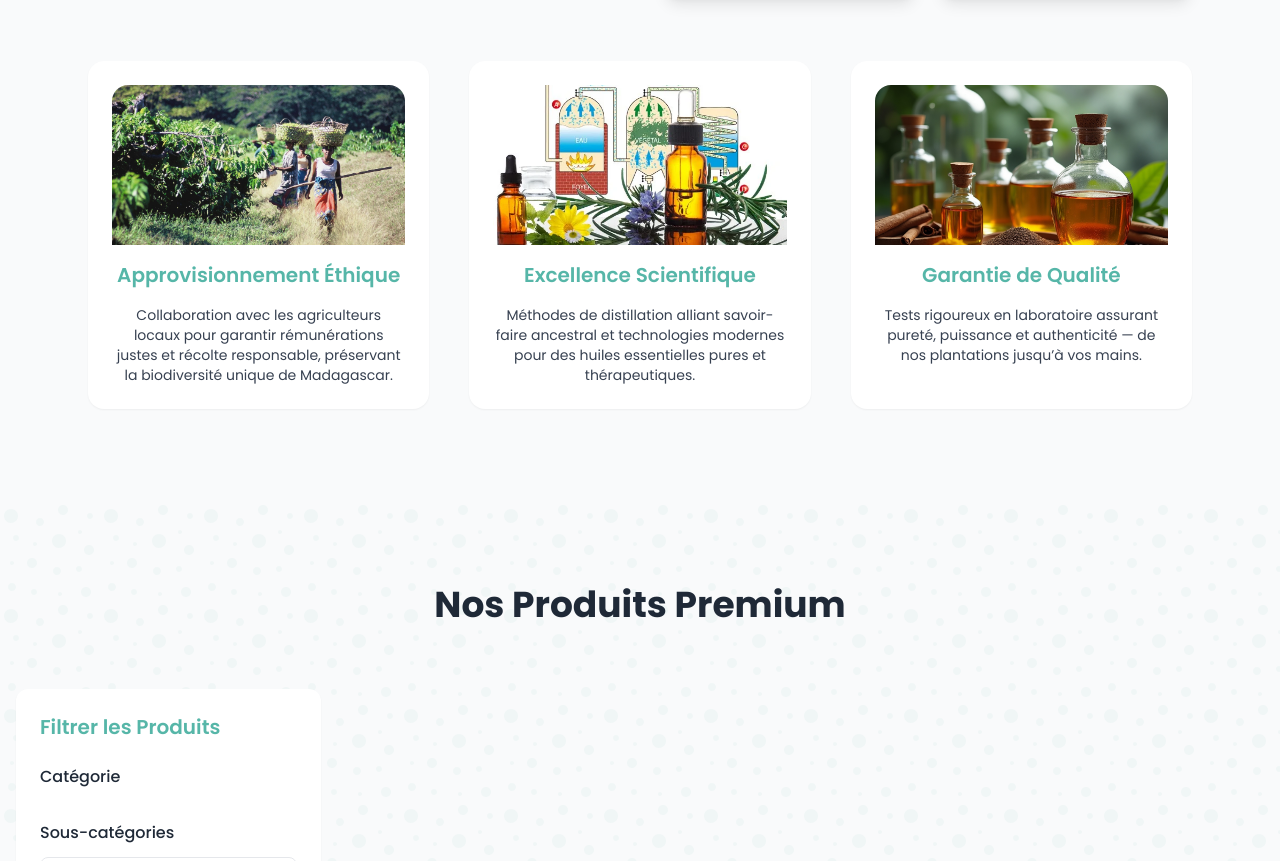
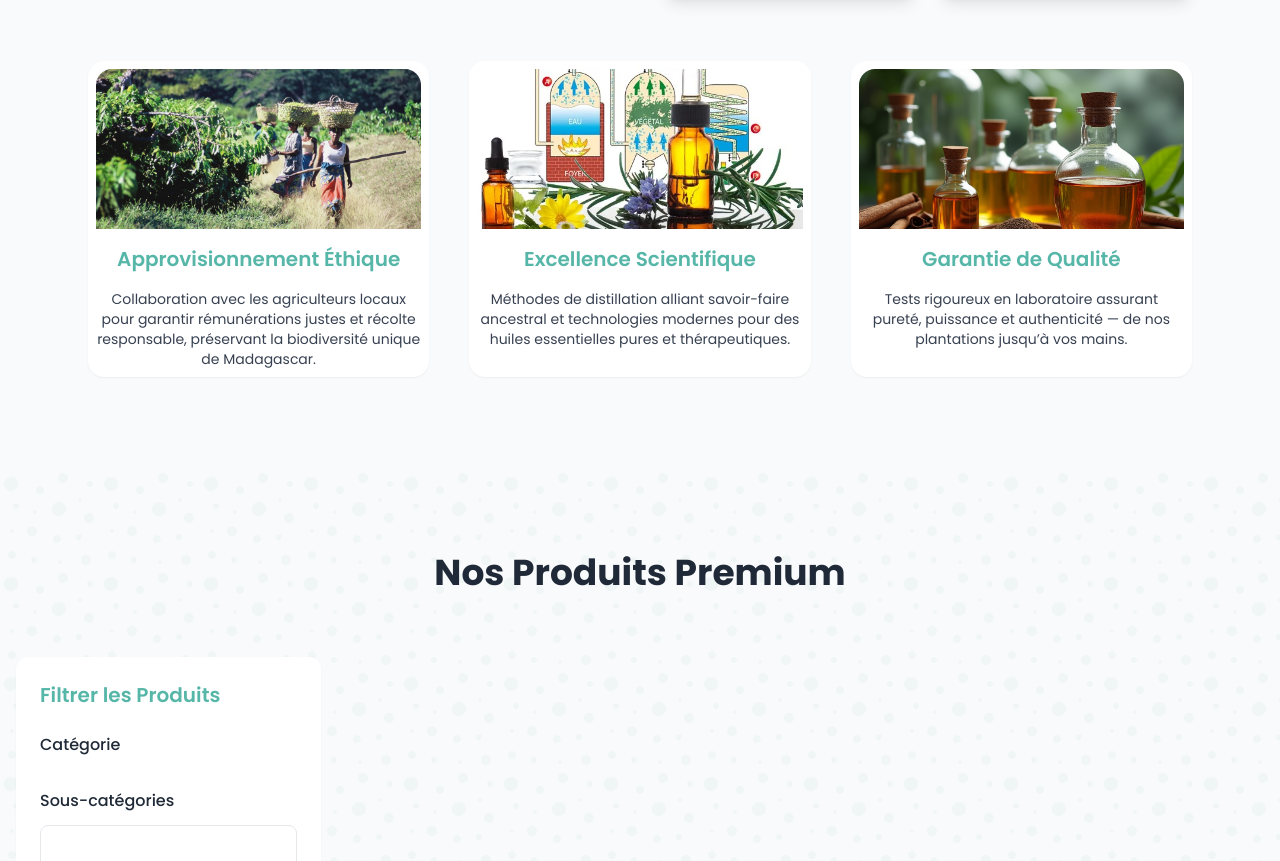
Before and after one commit to madarom/madarom-frontend-project, a website: page index.html in a window 1280 px wide. Shown: the part 1403-2264 px from the top of the page. Drawn offline with nearby package versions, Linux system fonts and the light colour scheme; no server answers; a small style sheet from the web is missing; a web font is replaced by a local one.

Commit message:
Update index.html

```diff
--- a/index.html
+++ b/index.html
@@ -171,7 +171,7 @@
           <div class="mt-16 grid grid-cols-1 md:grid-cols-3 gap-10">
 
             <!-- Card 1 -->
-            <div class="bg-white p-6 rounded-2xl shadow-sm hover:shadow-md transition duration-300 text-center flex flex-col">
+            <div class="bg-white p-2 rounded-2xl shadow-sm hover:shadow-md transition duration-300 text-center flex flex-col">
               <img src="./assets/img/ethique.jpg" alt="Approvisionnement Éthique"
                    class="h-40 w-full object-cover rounded-t-2xl" />
               <h3 class="text-xl font-semibold text-teal my-4">Approvisionnement Éthique</h3>
@@ -181,7 +181,7 @@
             </div>
 
             <!-- Card 2 -->
-            <div class="bg-white p-6 rounded-2xl shadow-sm hover:shadow-md transition duration-300 text-center flex flex-col">
+            <div class="bg-white p-2 rounded-2xl shadow-sm hover:shadow-md transition duration-300 text-center flex flex-col">
               <img src="./assets/img/science.webp" alt="Excellence Scientifique"
                    class="h-40 w-full object-cover rounded-t-2xl" />
               <h3 class="text-xl font-semibold text-teal my-4">Excellence Scientifique</h3>
@@ -191,7 +191,7 @@
             </div>
 
             <!-- Card 3 -->
-            <div class="bg-white p-6 rounded-2xl shadow-sm hover:shadow-md transition duration-300 text-center flex flex-col">
+            <div class="bg-white p-2 rounded-2xl shadow-sm hover:shadow-md transition duration-300 text-center flex flex-col">
               <img src="./assets/img/quality.jpg" alt="Garantie de Qualité"
                    class="h-40 w-full object-cover rounded-t-2xl" />
               <h3 class="text-xl font-semibold text-teal my-4">Garantie de Qualité</h3>
```
